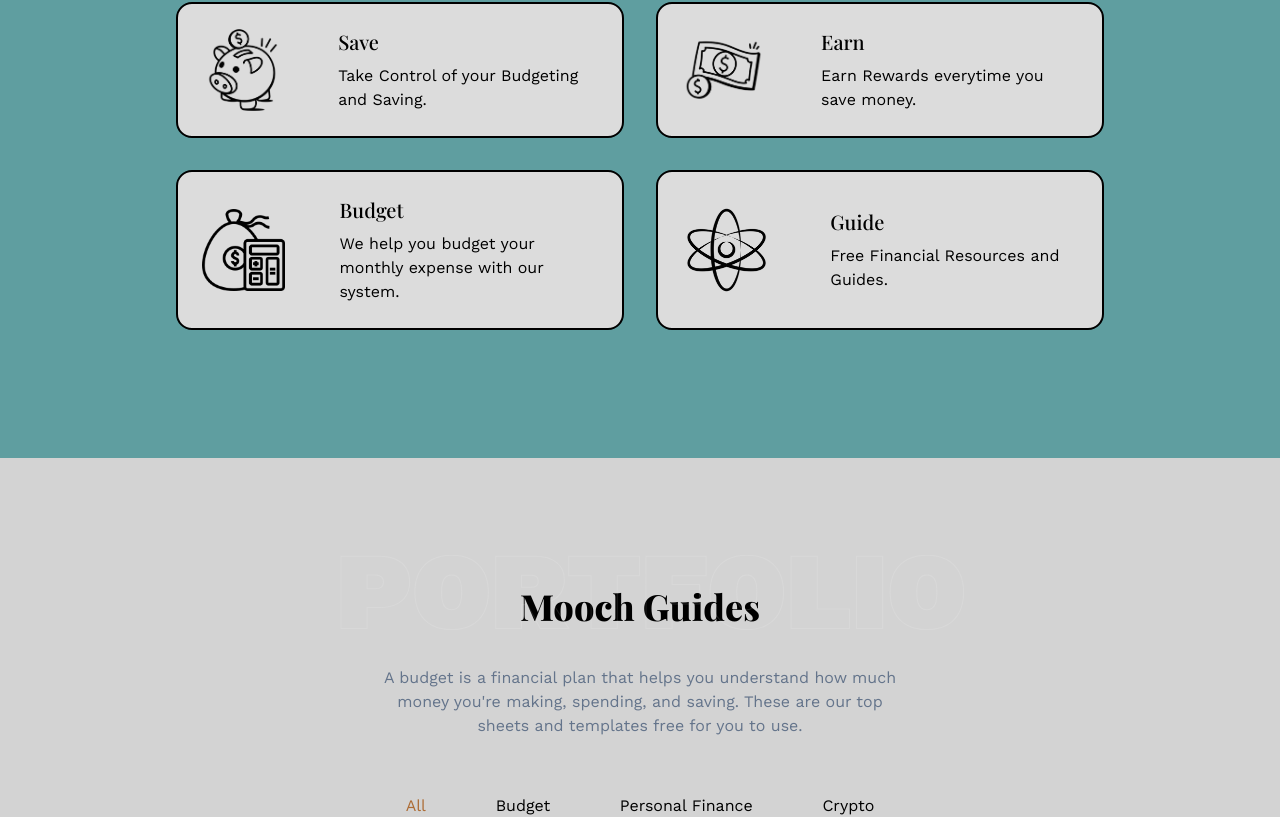
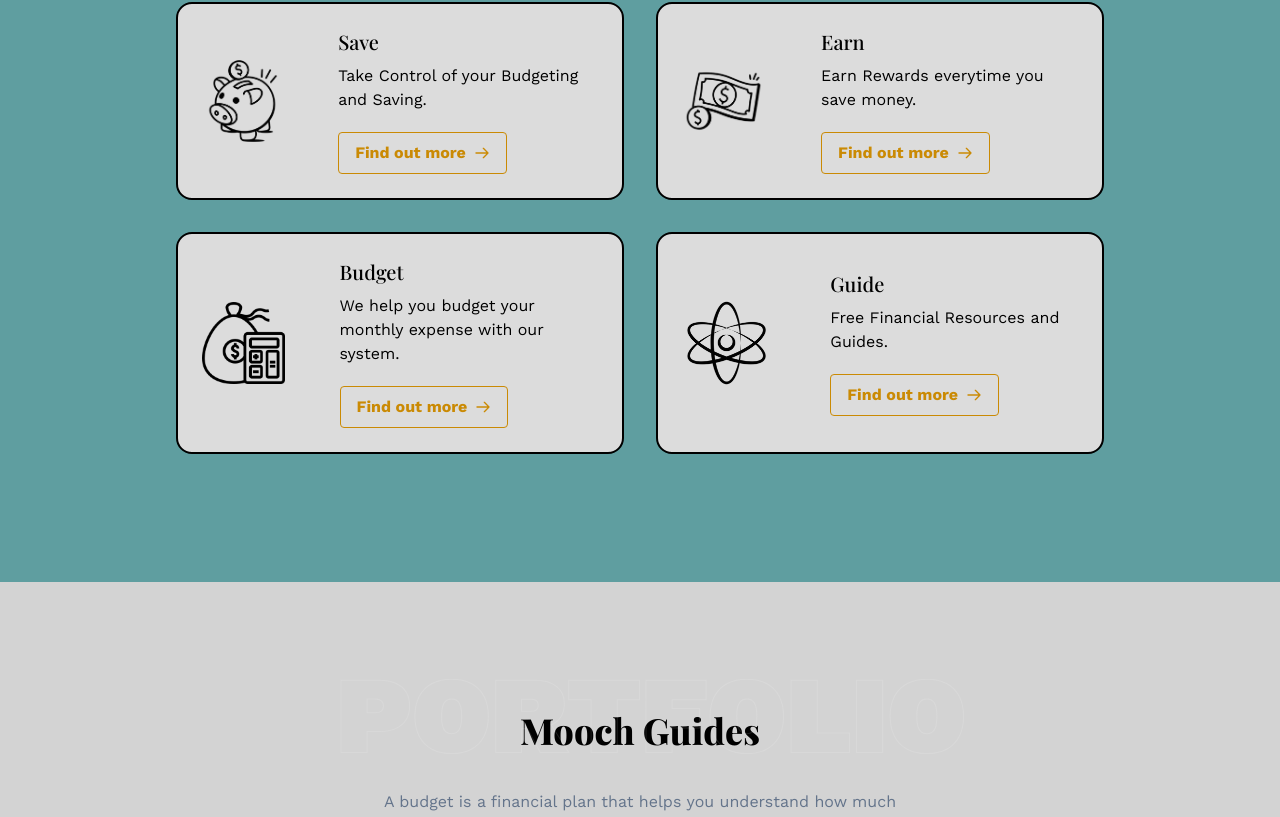
Before and after one commit to EnChiSu/company-landingpage, a React (Create React App) app: page / in a window 1280 px wide. Shown: the part 1192-2009 px from the top of the page. Built offline with nearby package versions, Linux system fonts and the light colour scheme; a web font is replaced by a local one.

Commit message:
add learn more btn in services' cards

```diff
--- a/src/components/Services.js
+++ b/src/components/Services.js
@@ -25,7 +25,13 @@
                 </div>
                 <div>
                   <h4 className='text-xl text-black font-medium mb-2'>{name}</h4>
-                  <p className='content'>{description}</p>
+                  <p className='content mb-5'>{description}</p>
+                  <button class="bg-transparent hover:bg-yellow-600 text-yellow-600 font-bold hover:text-white py-2 px-4 border border-yellow-600 rounded inline-flex items-center">
+                    <span>Find out more</span>
+                    <svg class="ml-2 w-4 h-4 fill-current" xmlns="http://www.w3.org/2000/svg" fill="none" viewBox="0 0 24 24" stroke="currentColor">
+                        <path stroke-linecap="round" stroke-linejoin="round" stroke-width="2" d="M14 5l7 7m0 0l-7 7m7-7H3" />
+                    </svg>
+                  </button>
                 </div>
               </div>
             );
```
